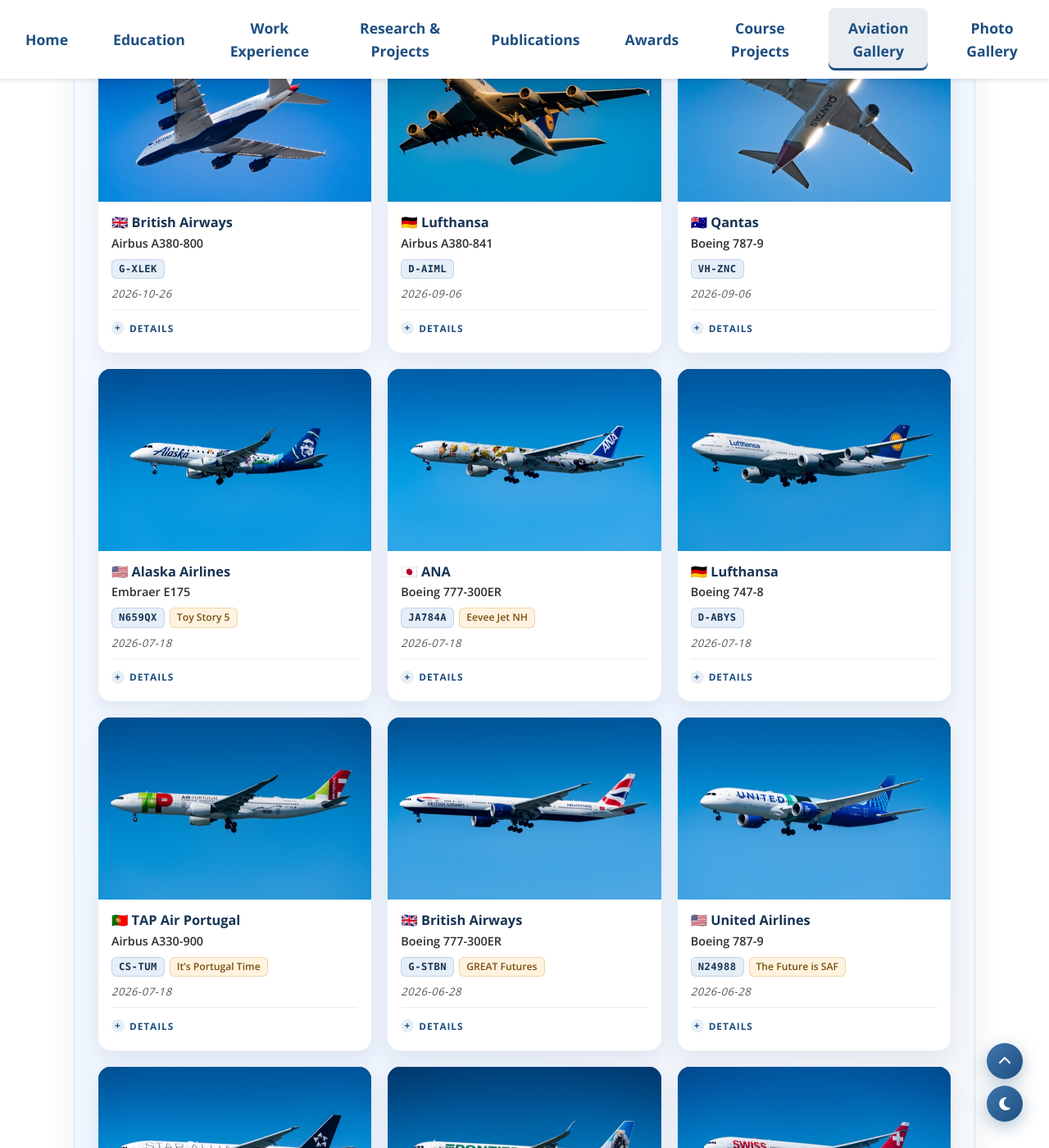
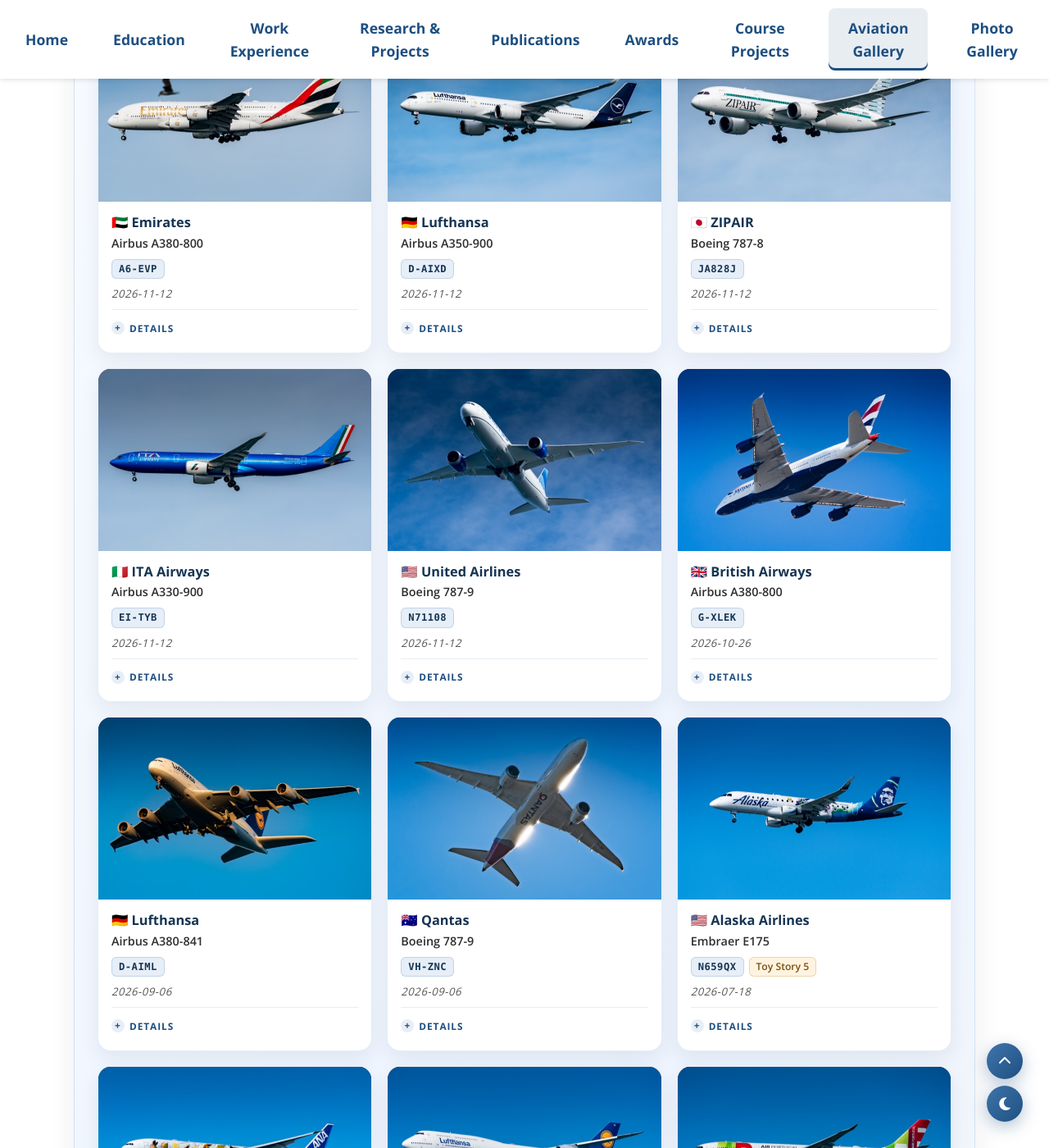
Before and after one commit to waynechu1109/waynechu1109.github.io, a Jekyll site: the page built from aviation_gallery.html, in a window 1280 px wide and 1400 px high, scrolled down 8661 px. Shown: the whole window at 82% size. Built offline with Jekyll 4.4.1, drawn with Linux system fonts in a browser that asks for light colours; some of the changed lines change nothing that is shown; some of the changed text lies outside the part shown.

Commit message:
add five san francisco arrivals from 2026-11-12
United 787-9 N71108, ITA A330-900 EI-TYB, ZIPAIR 787-8 JA828J (also seen at Narita), Lufthansa A350-900 D-AIXD and Emirates A380 A6-EVP.

```diff
--- a/_data/aviation/sfo.yml
+++ b/_data/aviation/sfo.yml
@@ -472,3 +472,125 @@
         - ["Aperture", "f/8"]
         - ["Shutter", "1/800"]
         - ["ISO", "100"]
+
+- img: "sfo/DSC09715"
+  shot: "2026-11-12 12:29:47"
+  date: "2026-11-12"
+  title: "🇺🇸 United Airlines"
+  aircraft: "Boeing 787-9"
+  regs: ["N71108"]
+  alt: "United Airlines Boeing 787-9 N71108 seen from below against a deep blue sky streaked with thin clouds near San Francisco International Airport"
+  details:
+    - group: "Aircraft"
+      rows:
+        - ["Registration", "N71108"]
+        - ["Type", "Boeing 787-9"]
+        - ["MSN", "68654"]
+        - ["Engines", "GE GEnx-1B76A"]
+        - ["Built", "2026"]
+    - group: "Photo"
+      rows:
+        - ["Camera", "Sony α6700"]
+        - ["Lens", "FE 100-400mm F4.5-5.6 GM OSS"]
+        - ["Focal", "400 mm"]
+        - ["Aperture", "f/8"]
+        - ["Shutter", "1/800"]
+        - ["ISO", "125"]
+
+- img: "sfo/DSC00183"
+  shot: "2026-11-12 13:44:43"
+  date: "2026-11-12"
+  title: "🇦🇪 Emirates"
+  aircraft: "Airbus A380-800"
+  regs: ["A6-EVP"]
+  alt: "Emirates Airbus A380 A6-EVP with gear down on approach to San Francisco International Airport as a gull flies past and another jet crosses high above"
+  details:
+    - group: "Aircraft"
+      rows:
+        - ["Registration", "A6-EVP"]
+        - ["Type", "Airbus A380-800"]
+        - ["Variant", "A380-842"]
+        - ["Engines", "Rolls-Royce Trent 900"]
+        - ["Background", "A gull in the foreground and another jet passing high above"]
+    - group: "Photo"
+      rows:
+        - ["Camera", "Sony α6700"]
+        - ["Lens", "FE 100-400mm F4.5-5.6 GM OSS"]
+        - ["Focal", "327 mm"]
+        - ["Aperture", "f/8"]
+        - ["Shutter", "1/1600"]
+        - ["ISO", "125"]
+
+- img: "sfo/DSC09835"
+  shot: "2026-11-12 13:04:42"
+  date: "2026-11-12"
+  title: "🇯🇵 ZIPAIR"
+  aircraft: "Boeing 787-8"
+  regs: ["JA828J"]
+  alt: "ZIPAIR Boeing 787-8 JA828J with gear down on approach to San Francisco International Airport against a blue sky"
+  details:
+    - group: "Aircraft"
+      rows:
+        - ["Registration", "JA828J"]
+        - ["Type", "Boeing 787-8"]
+        - ["MSN", "34838"]
+        - ["Engines", "GE GEnx-1B"]
+        - ["History", "Flown by Japan Airlines before being refitted for ZIPAIR, which took it in 2024-01 as its 8th aircraft"]
+    - group: "Photo"
+      rows:
+        - ["Camera", "Sony α6700"]
+        - ["Lens", "FE 100-400mm F4.5-5.6 GM OSS"]
+        - ["Focal", "400 mm"]
+        - ["Aperture", "f/8"]
+        - ["Shutter", "1/1250"]
+        - ["ISO", "125"]
+
+- img: "sfo/DSC00085"
+  shot: "2026-11-12 13:37:04"
+  date: "2026-11-12"
+  title: "🇩🇪 Lufthansa"
+  aircraft: "Airbus A350-900"
+  regs: ["D-AIXD"]
+  alt: "Lufthansa Airbus A350-900 D-AIXD Bonn with gear down on approach to San Francisco International Airport against a blue sky"
+  details:
+    - group: "Aircraft"
+      rows:
+        - ["Registration", "D-AIXD"]
+        - ["Type", "Airbus A350-900"]
+        - ["Variant", "A350-941"]
+        - ["MSN", "127"]
+        - ["Engines", "Rolls-Royce Trent XWB-84"]
+        - ["Name", "Bonn"]
+    - group: "Photo"
+      rows:
+        - ["Camera", "Sony α6700"]
+        - ["Lens", "FE 100-400mm F4.5-5.6 GM OSS"]
+        - ["Focal", "400 mm"]
+        - ["Aperture", "f/8"]
+        - ["Shutter", "1/1250"]
+        - ["ISO", "125"]
+
+- img: "sfo/DSC09815"
+  shot: "2026-11-12 13:01:37"
+  date: "2026-11-12"
+  title: "🇮🇹 ITA Airways"
+  aircraft: "Airbus A330-900"
+  regs: ["EI-TYB"]
+  alt: "ITA Airways Airbus A330-900neo EI-TYB in the metallic Savoia blue livery with gear down on approach to San Francisco International Airport"
+  details:
+    - group: "Aircraft"
+      rows:
+        - ["Registration", "EI-TYB"]
+        - ["Type", "Airbus A330-900"]
+        - ["Variant", "A330-941"]
+        - ["MSN", "2051"]
+        - ["Engines", "Rolls-Royce Trent 7000"]
+        - ["History", "First registered I-ITYB, then moved to the Irish register as EI-TYB"]
+    - group: "Photo"
+      rows:
+        - ["Camera", "Sony α6700"]
+        - ["Lens", "FE 100-400mm F4.5-5.6 GM OSS"]
+        - ["Focal", "288 mm"]
+        - ["Aperture", "f/8"]
+        - ["Shutter", "1/1250"]
+        - ["ISO", "125"]
```
Also changed, not shown: media/gallery/aviation_gallery/sfo/DSC00085-1280.jpg (added), media/gallery/aviation_gallery/sfo/DSC00085-2560.jpg (added), media/gallery/aviation_gallery/sfo/DSC00085-640.jpg (added), media/gallery/aviation_gallery/sfo/DSC00183-1280.jpg (added), media/gallery/aviation_gallery/sfo/DSC00183-2560.jpg (added), media/gallery/aviation_gallery/sfo/DSC00183-640.jpg (added), media/gallery/aviation_gallery/sfo/DSC09715-1280.jpg (added), media/gallery/aviation_gallery/sfo/DSC09715-2560.jpg (added), media/gallery/aviation_gallery/sfo/DSC09715-640.jpg (added), media/gallery/aviation_gallery/sfo/DSC09815-1280.jpg (added), media/gallery/aviation_gallery/sfo/DSC09815-2560.jpg (added), media/gallery/aviation_gallery/sfo/DSC09815-640.jpg (added), media/gallery/aviation_gallery/sfo/DSC09835-1280.jpg (added), media/gallery/aviation_gallery/sfo/DSC09835-2560.jpg (added), 1 more files.
